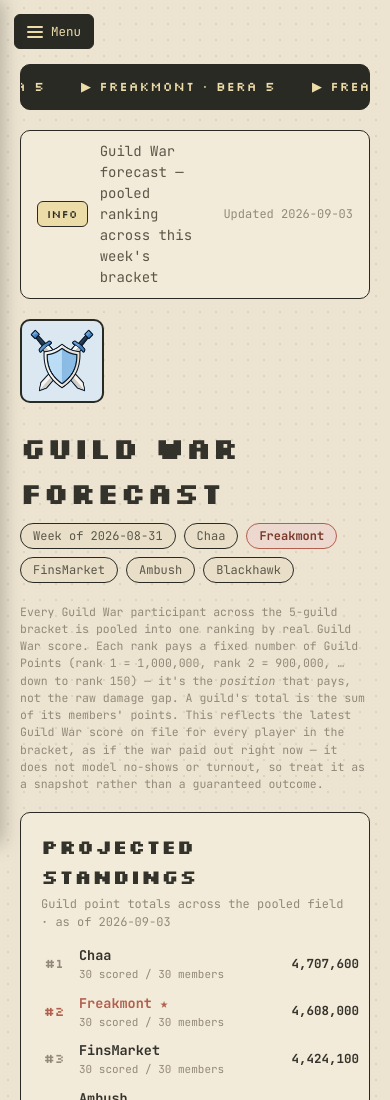
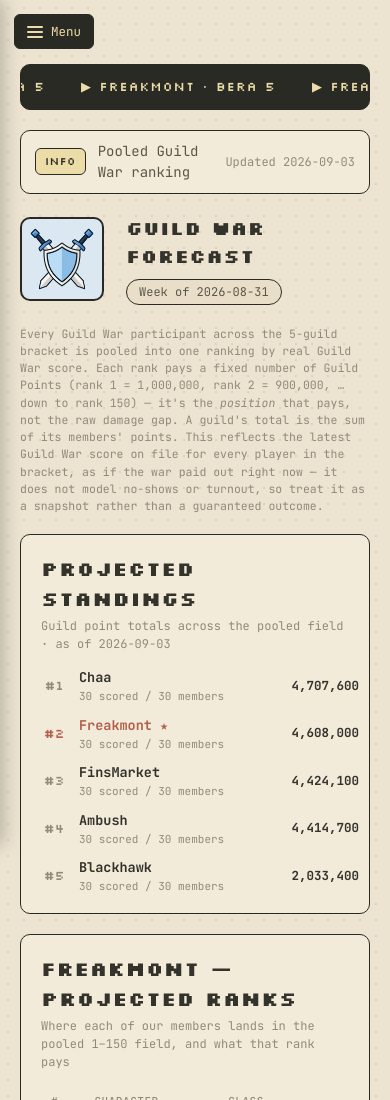
Before and after one commit to Sumeet-U/Freakmont-Website, a plain HTML site: page gw-forecast.html in a window 390 px wide. Shown: the top 1100 px of the page. Drawn offline with Linux system fonts and the light colour scheme.

Commit message:
Mobile Website UI Improvements

```diff
--- a/gw-forecast.html
+++ b/gw-forecast.html
@@ -89,7 +89,10 @@
 
   <div class="card statusbar">
     <span class="badge" id="source-badge">LOADING</span>
-    <span class="label">Guild War forecast — pooled ranking across this week's bracket</span>
+    <span class="label">
+      <span class="label-full">Guild War forecast — pooled ranking across this week's bracket</span>
+      <span class="label-short">Pooled Guild War ranking</span>
+    </span>
     <span class="date" id="updated-date">—</span>
   </div>
 
@@ -101,7 +104,7 @@
       <span class="crest-fallback">⚑</span>
     </div>
     <div class="guild-title">
-      <h1>Guild War Forecast</h1>
+      <h1 class="gw-title">Guild War Forecast</h1>
       <div class="pills" id="matchup-pills"><span class="pill">Loading matchup…</span></div>
     </div>
   </div>
--- a/gw-forecast.js
+++ b/gw-forecast.js
@@ -40,21 +40,16 @@ const LEADERBOARD_COLLAPSED_COUNT = 25;
 
   function renderMatchupPills(config, forecastData) {
     const container = document.getElementById('matchup-pills');
-    const guildNames = forecastData && forecastData.guilds && forecastData.guilds.length
-      ? forecastData.guilds.map(g => ({ name: g.name, isUs: g.isUs }))
-      : (config && config.opponents
-          ? [{ name: 'Freakmont', isUs: true }, ...config.opponents.map(name => ({ name, isUs: false }))]
-          : null);
+    const hasMatchup = (forecastData && forecastData.guilds && forecastData.guilds.length)
+      || (config && config.opponents && config.opponents.length);
 
-    if (!guildNames) {
+    if (!hasMatchup) {
       container.innerHTML = '<span class="pill">No matchup set</span>';
       return;
     }
 
     const weekLabel = config && config.week_of ? `Week of ${config.week_of}` : null;
-    container.innerHTML =
-      (weekLabel ? `<span class="pill">${weekLabel}</span>` : '') +
-      guildNames.map(g => `<span class="pill${g.isUs ? ' pill-us' : ''}">${g.name}</span>`).join('');
+    container.innerHTML = weekLabel ? `<span class="pill">${weekLabel}</span>` : '';
   }
 
   function renderStandings(guilds) {
--- a/styles.css
+++ b/styles.css
@@ -127,6 +127,7 @@ a:hover { text-decoration-color: var(--link); }
 }
 .statusbar .label { color: var(--ink-dim); flex: 1; }
 .statusbar .date { color: var(--muted); font-size: 12px; }
+.label-short { display: none; }
 
 /* -- header block -- */
 .guild-header {
@@ -167,6 +168,10 @@ a:hover { text-decoration-color: var(--link); }
 }
 .guild-crest.has-logo .crest-fallback {
   display: none;
+}
+.guild-title {
+  flex: 1;
+  min-width: 0;
 }
 .guild-title h1 {
   font-family: var(--font-display);
@@ -354,6 +359,9 @@ table.roster td.cp { font-weight: 700; color: var(--blue); }
   letter-spacing: 0.02em;
 }
 .player-title .pills { display: flex; align-items: center; gap: 8px; flex-wrap: wrap; }
+/* match the guild-rank badge to the size of the other pills on the player page
+ * (the shared .rank-badge is intentionally smaller elsewhere, e.g. roster tables) */
+.player-title .rank-badge { font-size: 12px; padding: 3px 12px; }
 .player-cp {
   text-align: right;
 }
@@ -838,3 +846,19 @@ table.roster td.class.is-us-guild { color: var(--rose); font-weight: 700; }
   .hist-summary { grid-template-columns: repeat(2, 1fr); }
   .foot-cols { grid-template-columns: 1fr; }
 }
+
+@media (max-width: 640px) {
+  /* -- statusbar: swap in the shorter label variant where a page provides one -- */
+  .statusbar { flex-wrap: wrap; padding: 10px 14px; }
+  .label-full { display: none; }
+  .label-short { display: inline; }
+
+  /* -- player header: center the name + CP on mobile, matching the tighter card -- */
+  .player-header { flex-direction: column; align-items: center; text-align: center; }
+  .player-title { text-align: center; width: 100%; }
+  .player-title .pills { justify-content: center; }
+  .player-cp { text-align: center; }
+
+  /* -- guild header: keep the title on one line beside the crest on narrow screens -- */
+  .gw-title.gw-title { font-size: 19px; }
+}
```
